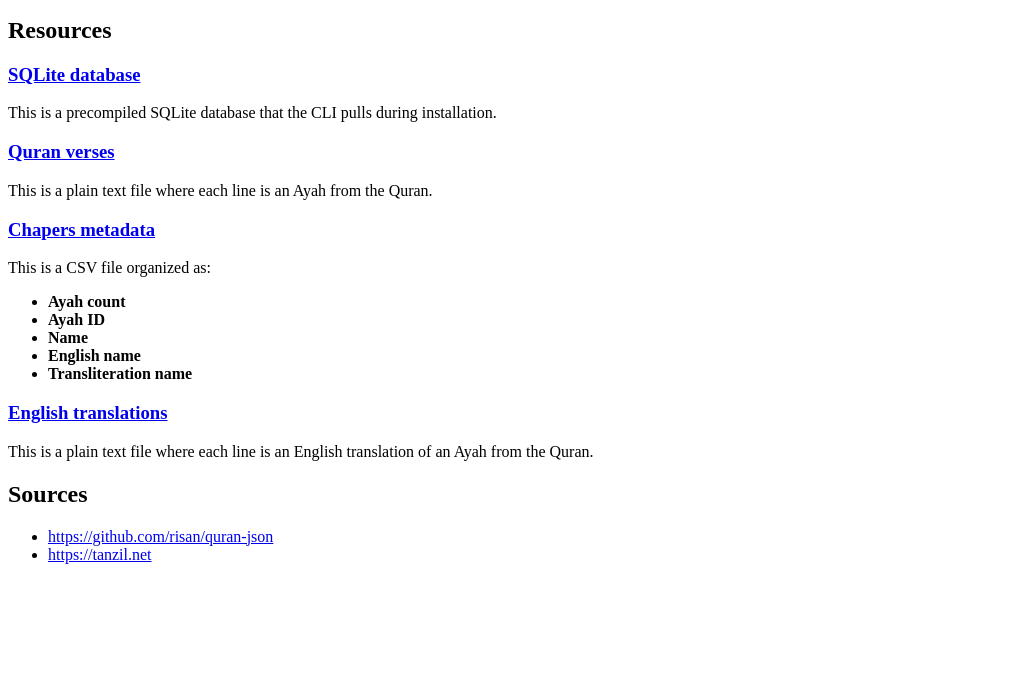
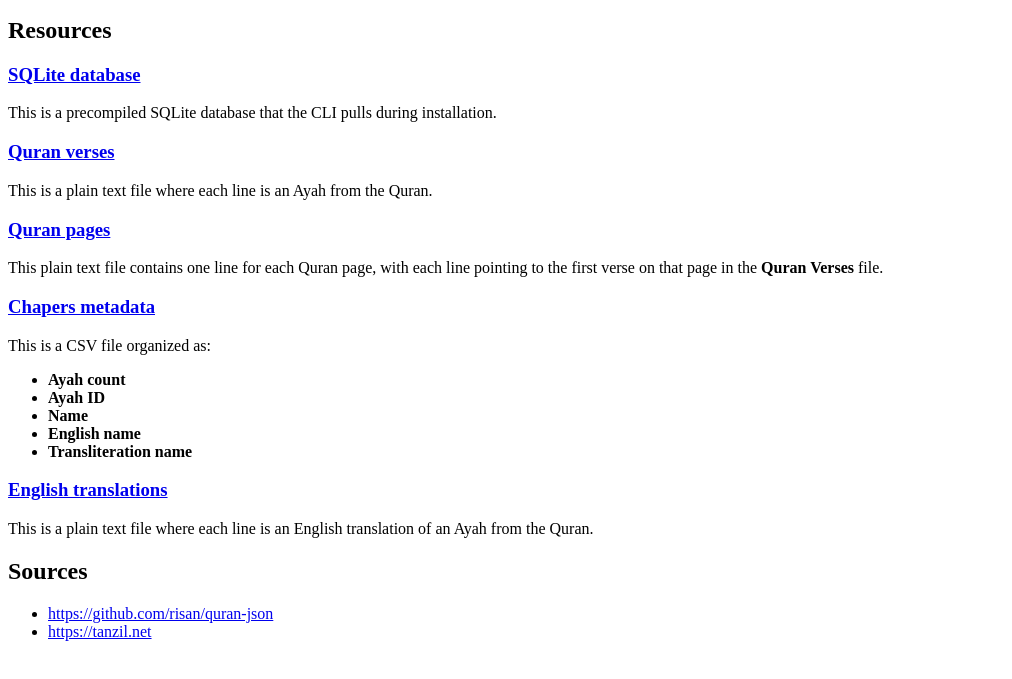
Before and after one commit to yojoecapital/quran-cli, a plain HTML site: page index.html in a window 1280 px wide. Shown: the part 101-780 px from the top of the page, without its empty margins (0-1012 px from the left). Drawn offline with Linux system fonts and the light colour scheme.

Commit message:
added to index

```diff
--- a/index.html
+++ b/index.html
@@ -12,6 +12,8 @@
 <p>This is a precompiled SQLite database that the CLI pulls during installation.</p>
 <h3 id='quran-verses'><a href='verses.txt'>Quran verses</a></h3>
 <p>This is a plain text file where each line is an Ayah from the Quran.</p>
+<h3 id='quran-pages'><a href='pages.txt'>Quran pages</a></h3>
+<p>This plain text file contains one line for each Quran page, with each line pointing to the first verse on that page in the <strong>Quran Verses</strong> file.</p>
 <h3 id='chapters-metadata'><a href='chapters.csv'>Chapers metadata</a></h3>
 <p>This is a CSV file organized as:</p>
 <ul>
```
